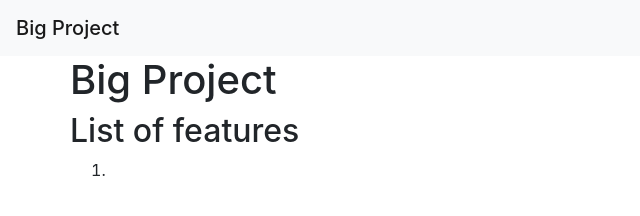
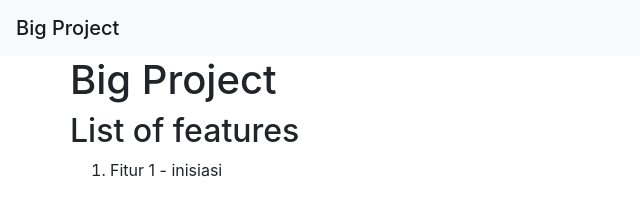
Before and after one commit to i01107/bigproject, a plain HTML site: page client/index.html in a window 1280 px wide. Shown: the whole page, without its empty margins (0-640 px from the left). Drawn offline with nearby package versions, Linux system fonts and the light colour scheme.

Commit message:
Fitur 1 - inisiasi

```diff
--- a/client/index.html
+++ b/client/index.html
@@ -20,7 +20,7 @@
 
         <h2>List of features</h2>
         <ol>
-          <li></li>
+          <li>Fitur 1 - inisiasi</li>
         </ol>
       </div>
     </div>
```
